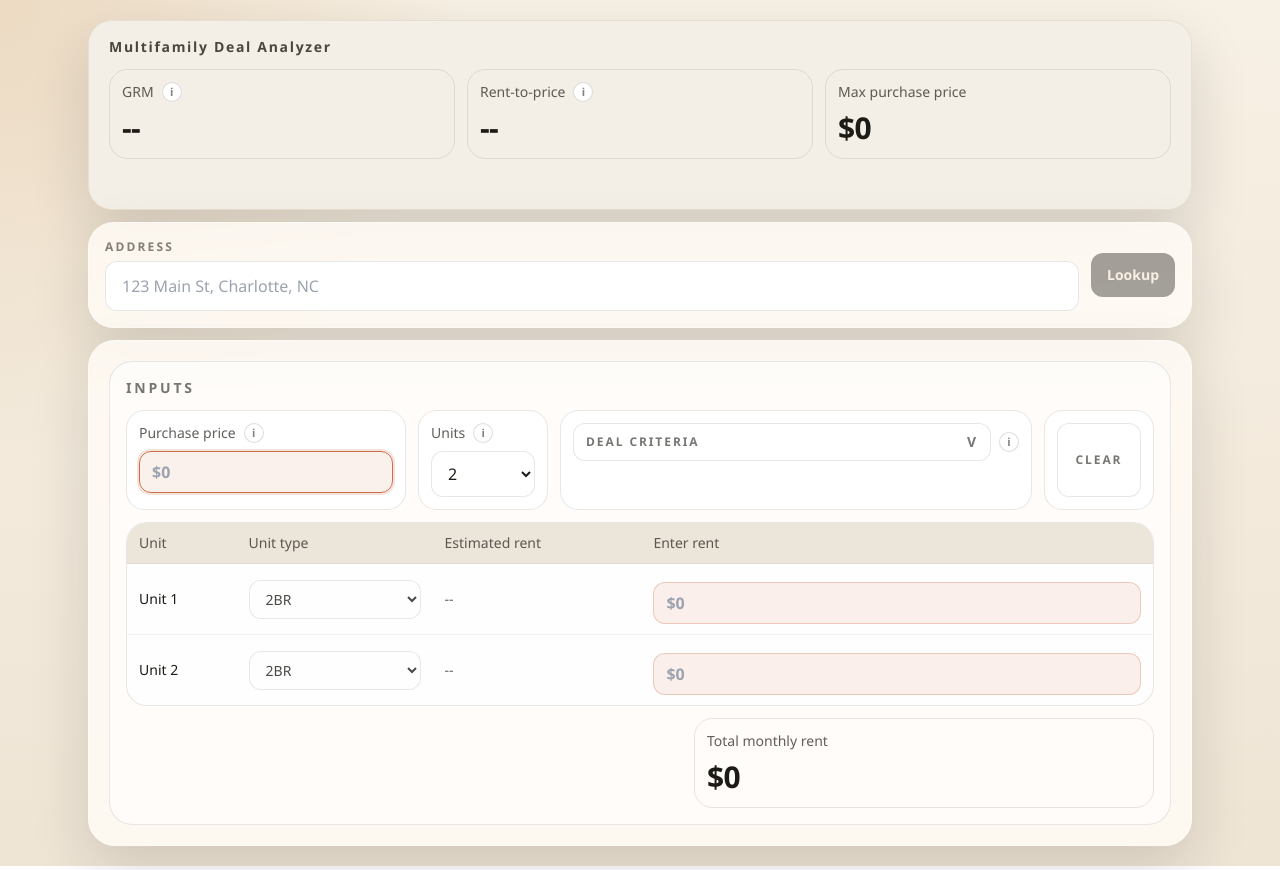
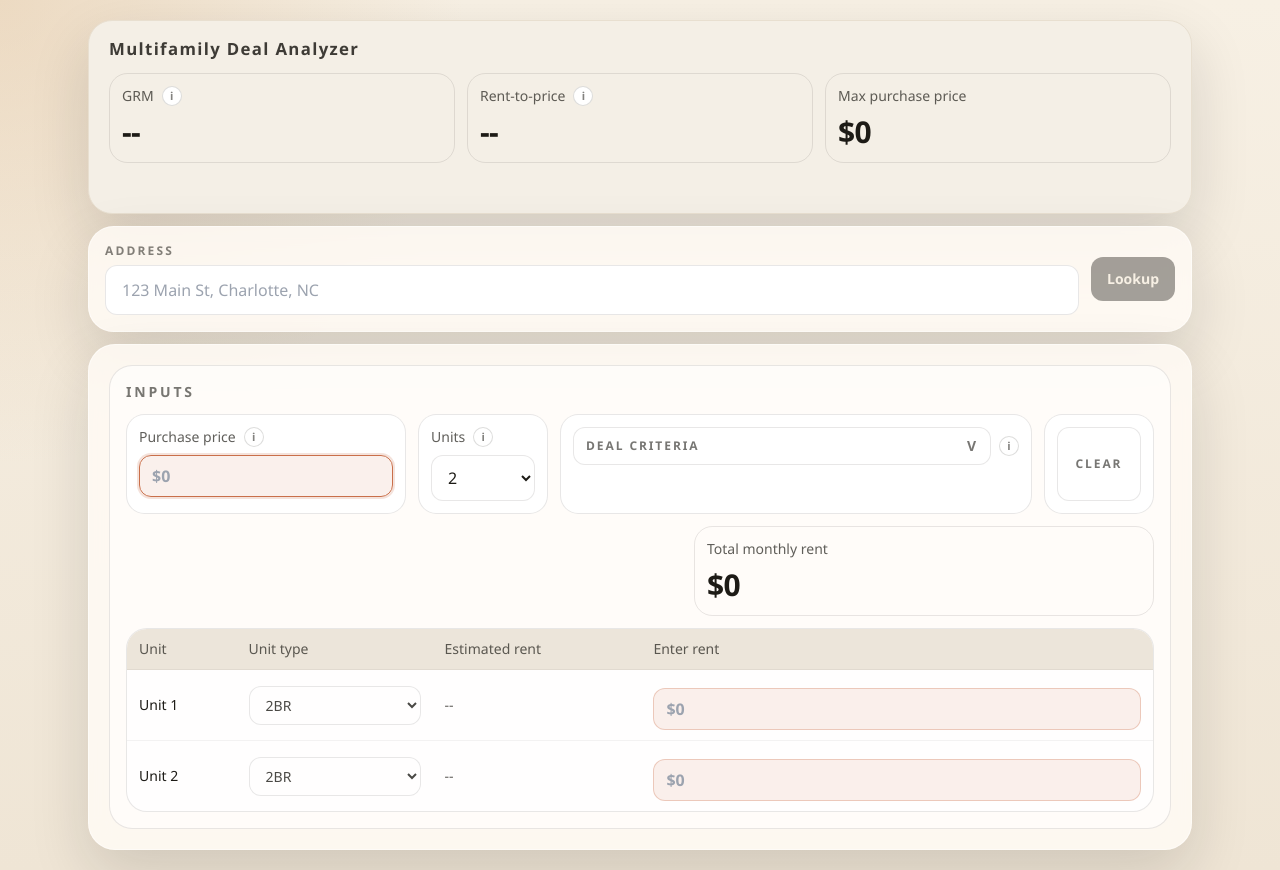
Before and after one commit to tom-p323/multifamily-deal-analyzer, a Next.js app: page / in a window 1280 px wide. Built offline with nearby package versions, Linux system fonts and the light colour scheme.

Commit message:
UI polish updates

```diff
--- a/app/page.tsx
+++ b/app/page.tsx
@@ -80,7 +80,7 @@ export default function HomePage() {
     <main className="mx-auto flex min-h-screen w-full max-w-6xl flex-col px-4 py-4 md:px-6 md:py-5">
       <header className="mb-3 rounded-[1.5rem] border border-[#e8dfd0] bg-[#F4EFE6] px-4 py-4 text-ink shadow-card md:px-5 md:py-4.5">
         <div className="flex flex-col gap-3">
-          <p className="text-sm font-semibold tracking-[0.12em] text-ink/80">Multifamily Deal Analyzer</p>
+          <p className="text-base font-bold tracking-[0.08em] text-ink/85 md:text-[1.05rem]">Multifamily Deal Analyzer</p>
           <div className="grid gap-3 sm:grid-cols-2 xl:grid-cols-3">
             <TopMetricCard
               label="GRM"
--- a/components/results-card.tsx
+++ b/components/results-card.tsx
@@ -242,6 +242,10 @@ export function ResultsCard({ analysis, onSummaryChange }: ResultsCardProps) {
           </ControlShell>
         </div>
 
+        <div className="mt-3 md:ml-auto md:w-[420px] lg:w-[460px]">
+          <MetricCard label="Total monthly rent" value={formatCurrency(metrics.totalMonthlyRent)} />
+        </div>
+
         <div className="mt-3 overflow-hidden rounded-[1.3rem] border border-ink/10 bg-white/75">
           <div className="overflow-x-auto">
             <table className="min-w-[700px] text-left text-sm md:min-w-full">
@@ -289,10 +293,6 @@ export function ResultsCard({ analysis, onSummaryChange }: ResultsCardProps) {
               </tbody>
             </table>
           </div>
-        </div>
-
-        <div className="mt-3 md:ml-auto md:w-[420px] lg:w-[460px]">
-          <MetricCard label="Total monthly rent" value={formatCurrency(metrics.totalMonthlyRent)} />
         </div>
       </section>
     </section>
```
